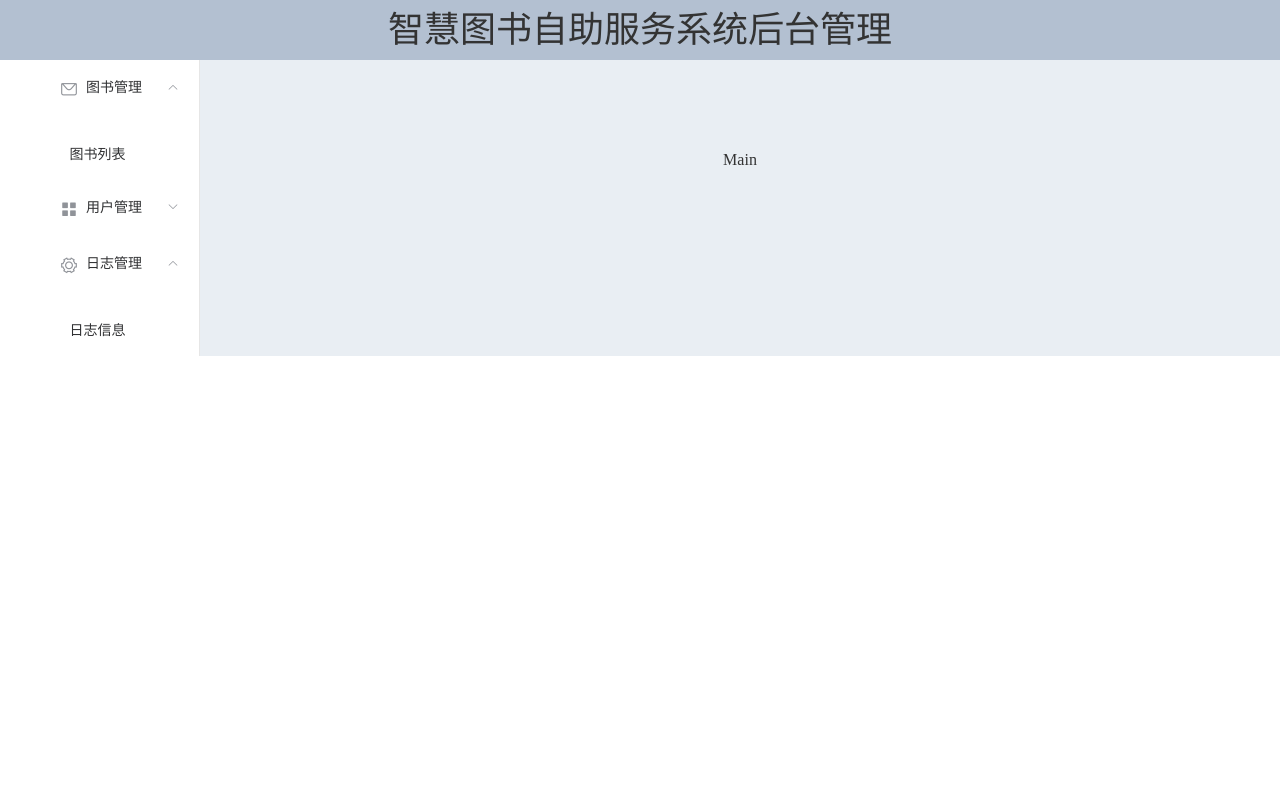
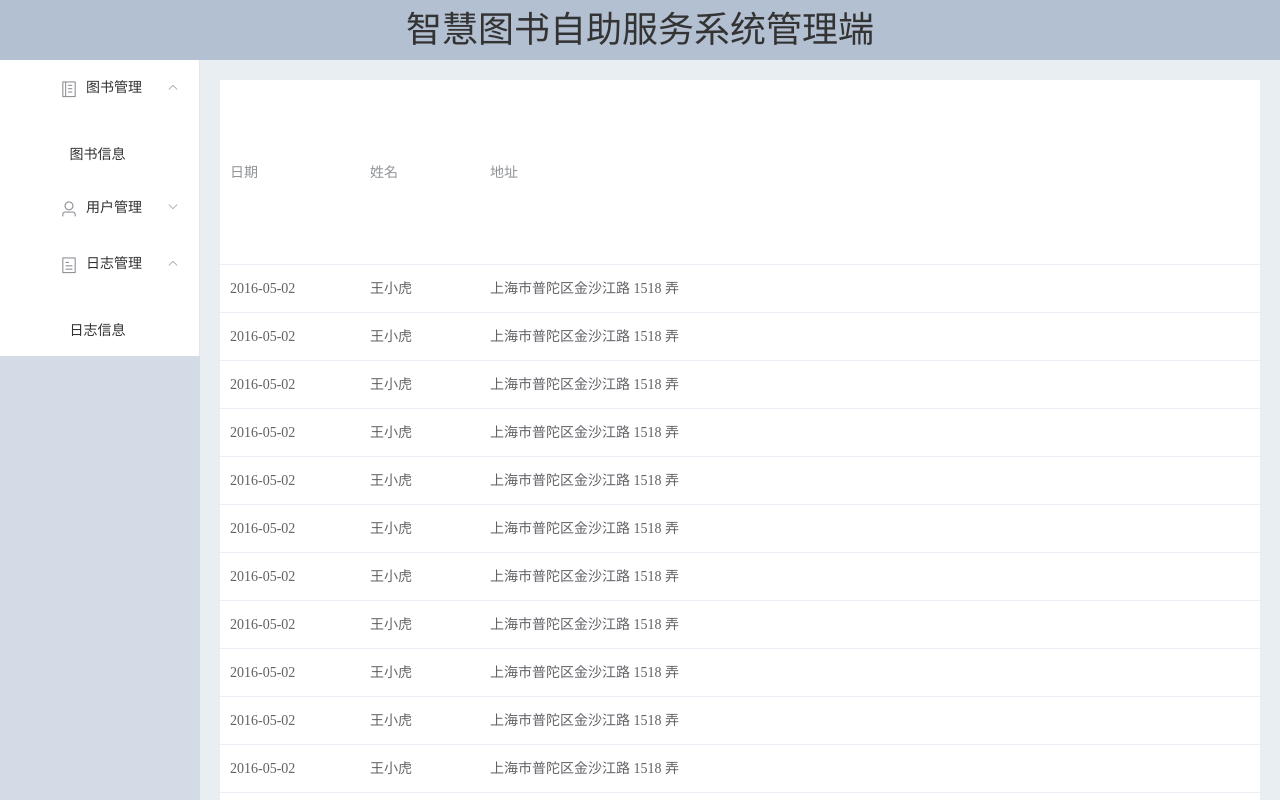
Before and after one commit to Cold-Wind-IT/Graduation-Project, a Vue app: page /admin in a window 1280 px wide. Shown: the top 800 px of the page. Built offline with nearby package versions, Linux system fonts and the light colour scheme.

Commit message:
admin页面容器编写

```diff
--- a/package.json
+++ b/package.json
@@ -25,8 +25,8 @@
     "@vue/cli-service": "~4.5.0",
     "less-loader": "^7.3.0",
     "node-sass": "^4.12.0",
+    "sass": "^1.26.10",
     "sass-loader": "^8.0.2",
-    "sass": "^1.26.10",
     "scss-loader": "0.0.1",
     "typescript": "~3.9.3",
     "vue-cli-plugin-axios": "0.0.4",
--- a/src/views/admin/main.vue
+++ b/src/views/admin/main.vue
@@ -1,35 +1,31 @@
 <template>
   <div>
-    <el-container>
+    <el-container class="home_container">
       <!-- 顶部标题 -->
-      <el-header class="fs-xl">智慧图书自助服务系统后台管理</el-header>
-
+      <el-header class="fs-xl">智慧图书自助服务系统管理端</el-header>
       <el-container>
-        <!-- 侧边导航栏 -->
+        <!-- 左侧导航栏 -->
         <el-aside width="200px"
           ><el-menu :default-openeds="['1', '3']">
-            <!-- 图书管理 -->
             <el-submenu index="1">
               <template slot="title"
-                ><i class="el-icon-message"></i>图书管理</template
+                ><i class="el-icon-notebook-2"></i>图书管理</template
               >
               <el-menu-item-group>
-                <el-menu-item index="1-1">图书列表</el-menu-item>
+                <el-menu-item index="1-1">图书信息</el-menu-item>
               </el-menu-item-group>
             </el-submenu>
-            <!-- 用户管理 -->
             <el-submenu index="2">
               <template slot="title"
-                ><i class="el-icon-menu"></i>用户管理</template
+                ><i class="el-icon-user"></i>用户管理</template
               >
               <el-menu-item-group>
-                <el-menu-item index="2-1">用户列表</el-menu-item>
+                <el-menu-item index="2-1">用户信息</el-menu-item>
               </el-menu-item-group>
             </el-submenu>
-            <!-- 日志管理 -->
             <el-submenu index="3">
               <template slot="title"
-                ><i class="el-icon-setting"></i>日志管理</template
+                ><i class="el-icon-tickets"></i>日志管理</template
               >
               <el-menu-item-group>
                 <el-menu-item index="3-1">日志信息</el-menu-item>
@@ -37,7 +33,16 @@
             </el-submenu>
           </el-menu></el-aside
         >
-        <el-main>Main</el-main>
+        <!-- 主要内容 -->
+        <el-main
+          ><el-table :data="tableData">
+            <el-table-column prop="date" label="日期" width="140">
+            </el-table-column>
+            <el-table-column prop="name" label="姓名" width="120">
+            </el-table-column>
+            <el-table-column prop="address" label="地址">
+            </el-table-column> </el-table
+        ></el-main>
       </el-container>
     </el-container>
   </div>
@@ -46,12 +51,27 @@
 <script>
 export default {
   data() {
-    return {};
+    const item = {
+      date: "2016-05-02",
+      name: "王小虎",
+      address: "上海市普陀区金沙江路 1518 弄",
+    };
+    return {
+      tableData: Array(20).fill(item),
+    };
   },
 };
 </script>
 
 <style lang="less" scoped>
+.home_container {
+  position: absolute;
+  top: 0px;
+  left: 0px;
+  width: 100%;
+  height: 100%;
+}
+
 .el-header {
   background-color: #b3c0d1;
   color: #333;
@@ -72,8 +92,4 @@ export default {
   text-align: center;
   line-height: 160px;
 }
-
-body > .el-container {
-  margin-bottom: 40px;
-}
 </style>
```
Also changed, not shown: 1 other file (tests, documents, lock files or other folders).
